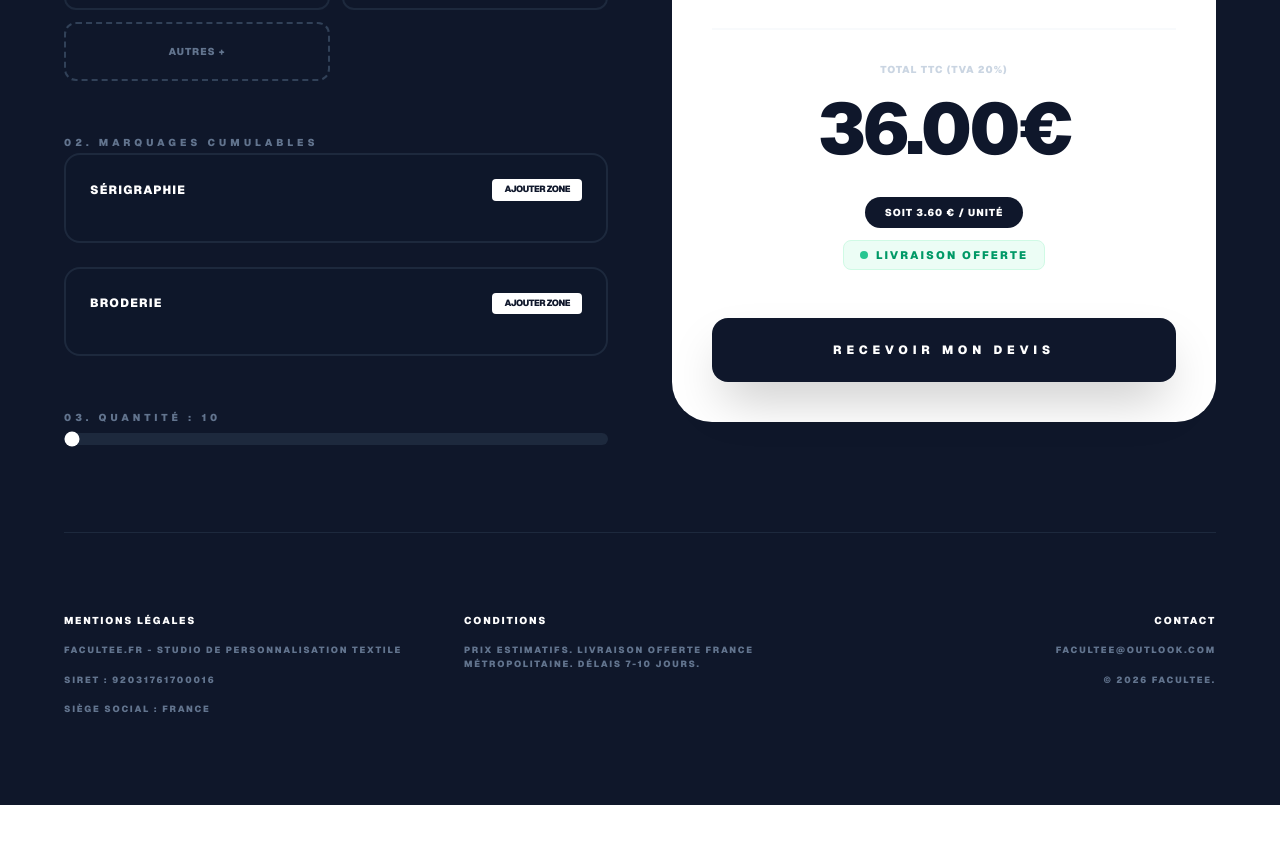
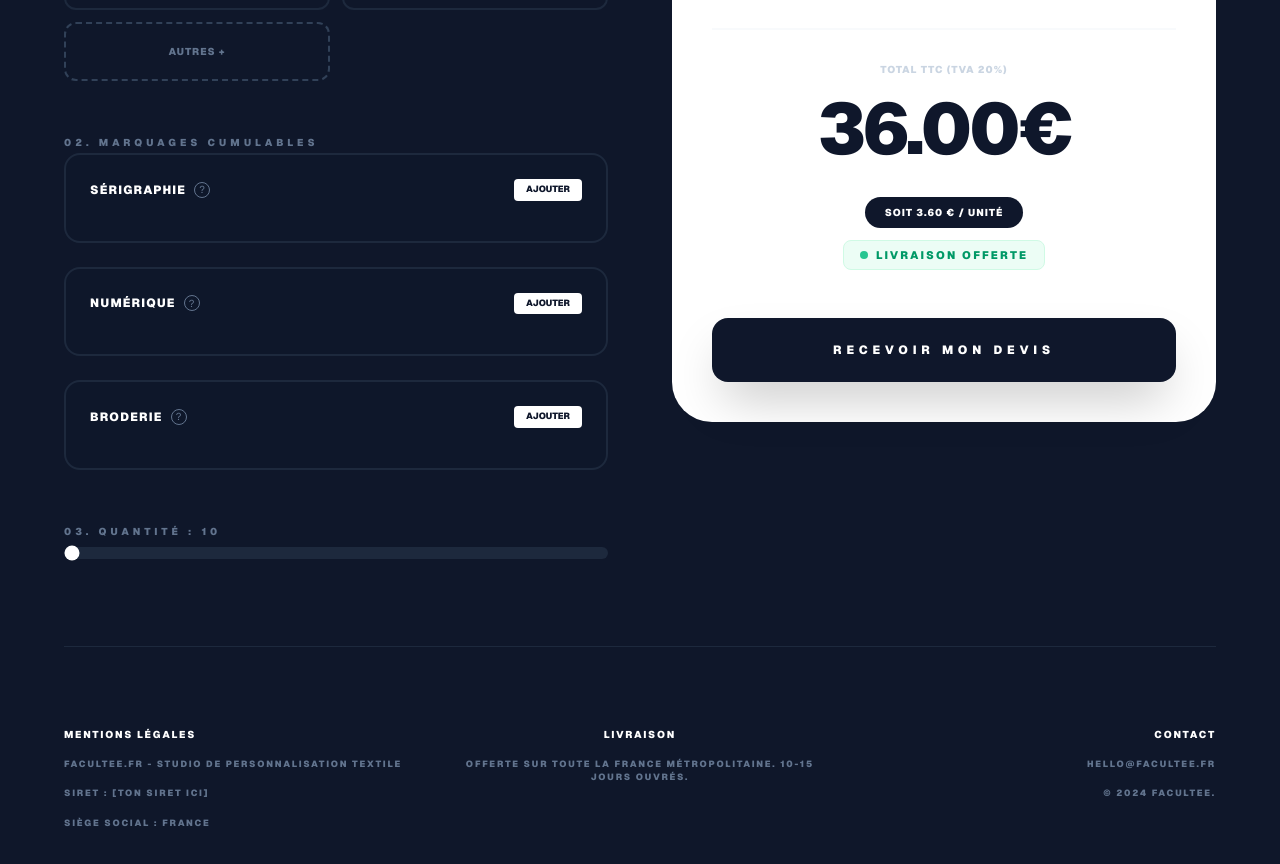
Before and after one commit to appsansnom75/monsitefacultee, a Next.js app: page / in a window 1280 px wide. Shown: the part 296-1160 px from the top of the page. Before the commit the page ends 1101 px from the top, so only its background shows below. Built offline with nearby package versions, Linux system fonts and the light colour scheme.

Commit message:
ajout mention legal

```diff
--- a/src/app/page.tsx
+++ b/src/app/page.tsx
@@ -3,10 +3,10 @@ import React, { useState } from 'react';
 
 // --- DONNÉES DE PRIX (+20%) ---
 const PRODUITS = [
-  { id: 'TSHIRT', nom: 'T-SHIRT UNISEX', prixBase: 3.00 },
+  { id: 'TSHIRT', nom: 'TSHIRT BIO', prixBase: 3.00 },
   { id: 'HOODIE', nom: 'SWEAT À CAPUCHE', prixBase: 8.96 },
   { id: 'SWEAT', nom: 'SWEAT COL ROND', prixBase: 6.60 },
-  { id: 'TOTEBAG', nom: 'TOTE BAG', prixBase: 1.20 },
+  { id: 'TOTEBAG', nom: 'TOTE BAG COTON', prixBase: 1.20 },
 ];
 
 const FORFAITS_SERIGRAPHIE = [
@@ -17,7 +17,7 @@ const FORFAITS_SERIGRAPHIE = [
   { qte: 200, couleurs: [159.60, 201.60, 243.60, 285.60, 327.60, 369.60, 411.60, 453.60] },
 ];
 
-const FORFAITS_TRANSFERT = [
+const FORFAITS_NUMERIQUE = [
   { qte: 10, prix: 56.52 }, { qte: 20, prix: 71.04 }, { qte: 50, prix: 111.00 },
   { qte: 100, prix: 172.80 }, { qte: 200, prix: 303.60 }
 ];
@@ -36,6 +36,7 @@ export default function HomePage() {
   const [produitId, setProduitId] = useState(PRODUITS[0].id);
   const [quantite, setQuantite] = useState(10);
   const [showPopup, setShowPopup] = useState(false);
+  const [infoTooltip, setInfoTooltip] = useState<string | null>(null);
 
   const [seriChoices, setSeriChoices] = useState<{place: string, colors: number}[]>([]);
   const [numChoices, setNumChoices] = useState<string[]>([]);
@@ -46,13 +47,19 @@ export default function HomePage() {
   const getPalier = (arr: any[]) => [...arr].reverse().find(f => quantite >= f.qte) || arr[0];
 
   const totalSerigraphie = seriChoices.reduce((acc, curr) => acc + getPalier(FORFAITS_SERIGRAPHIE).couleurs[curr.colors], 0);
-  const totalNumerique = numChoices.length * getPalier(FORFAITS_TRANSFERT).prix;
+  const totalNumerique = numChoices.length * getPalier(FORFAITS_NUMERIQUE).prix;
   const totalBroderie = broderieChoices.reduce((acc, curr) => acc + getPalier(FORFAITS_BRODERIE).emplacements[curr], 0);
 
   const totalHT = (produit.prixBase * quantite) + totalSerigraphie + totalNumerique + totalBroderie;
   const tva = totalHT * 0.20;
   const totalTTC = totalHT + tva;
   const prixUnitaireTTC = totalTTC / quantite;
+
+  const definitions = {
+    SERI: "Idéal pour les grandes quantités : rendu éclatant, résistant et économique par couleur.",
+    NUM: "Parfait pour les logos multicolores ou photos : impression directe dans la fibre sans limite de couleurs.",
+    BROD: "Le marquage haut de gamme : relief élégant et durabilité exceptionnelle pour un rendu pro."
+  };
 
   return (
     <div className="min-h-screen bg-[#0f172a] text-white p-6 md:p-12 font-sans selection:bg-white selection:text-slate-900">
@@ -63,8 +70,9 @@ export default function HomePage() {
         </header>
 
         <div className="grid md:grid-cols-2 gap-16 items-start">
-          {/* CONFIGURATION */}
+
           <div className="space-y-12">
+            {/* 01 SUPPORT */}
             <div className="space-y-4">
               <label className="text-[10px] uppercase tracking-[0.4em] text-slate-500 font-black">01. SUPPORT TEXTILE</label>
               <div className="grid grid-cols-2 gap-3">
@@ -78,35 +86,70 @@ export default function HomePage() {
               </div>
             </div>
 
+            {/* 02 MARQUAGES */}
             <div className="space-y-6">
               <label className="text-[10px] uppercase tracking-[0.4em] text-slate-500 font-black">02. MARQUAGES CUMULABLES</label>
 
+              {/* TOOLTIP DISPLAY */}
+              {infoTooltip && (
+                <div className="bg-white text-slate-900 p-4 rounded-xl text-[10px] font-black uppercase tracking-widest animate-in slide-in-from-top-2">
+                   💡 {infoTooltip}
+                </div>
+              )}
+
+              {/* SÉRIGRAPHIE */}
               <div className="p-6 rounded-2xl border-2 border-slate-800 bg-slate-900/30">
-                <div className="flex justify-between items-center mb-4 text-white">
-                  <span className="font-black text-xs tracking-widest uppercase">SÉRIGRAPHIE</span>
-                  <button onClick={() => setSeriChoices([...seriChoices, {place: 'COEUR', colors: 0}])} className="bg-white text-slate-900 text-[9px] px-3 py-1 rounded font-black uppercase tracking-tighter">AJOUTER ZONE</button>
+                <div className="flex justify-between items-center mb-4">
+                  <div className="flex items-center gap-2">
+                    <span className="font-black text-xs tracking-widest uppercase">SÉRIGRAPHIE</span>
+                    <button onClick={() => setInfoTooltip(infoTooltip === definitions.SERI ? null : definitions.SERI)} className="w-4 h-4 rounded-full border border-slate-500 text-[10px] flex items-center justify-center text-slate-500 hover:text-white hover:border-white">?</button>
+                  </div>
+                  <button onClick={() => setSeriChoices([...seriChoices, {place: 'COEUR', colors: 0}])} className="bg-white text-slate-900 text-[9px] px-3 py-1 rounded font-black uppercase">AJOUTER</button>
                 </div>
                 {seriChoices.map((s, i) => (
                   <div key={i} className="flex gap-2 mt-2">
-                    <select className="flex-1 bg-slate-950 p-2 rounded text-[10px] font-black border border-slate-800 uppercase text-white" value={s.place} onChange={(e) => {
+                    <select className="flex-1 bg-slate-950 p-2 rounded text-[10px] font-black border border-slate-800 uppercase" value={s.place} onChange={(e) => {
                       const newC = [...seriChoices]; newC[i].place = e.target.value; setSeriChoices(newC);
-                    }}>
-                      {EMPLACEMENTS.map(e => <option key={e} value={e}>{e}</option>)}
-                    </select>
+                    }}>{EMPLACEMENTS.map(e => <option key={e} value={e}>{e}</option>)}</select>
+                    <select className="w-24 bg-slate-950 p-2 rounded text-[10px] font-black border border-slate-800 uppercase" value={s.colors} onChange={(e) => {
+                      const newC = [...seriChoices]; newC[i].colors = Number(e.target.value); setSeriChoices(newC);
+                    }}>{[1,2,3,4,5,6,7,8].map((n, idx) => <option key={idx} value={idx}>{n} COUL.</option>)}</select>
                     <button onClick={() => setSeriChoices(seriChoices.filter((_, idx) => idx !== i))} className="text-red-500 font-black px-2">✕</button>
+                  </div>
+                ))}
+              </div>
+
+              {/* NUMÉRIQUE */}
+              <div className="p-6 rounded-2xl border-2 border-slate-800 bg-slate-900/30">
+                <div className="flex justify-between items-center mb-4">
+                  <div className="flex items-center gap-2">
+                    <span className="font-black text-xs tracking-widest uppercase">NUMÉRIQUE</span>
+                    <button onClick={() => setInfoTooltip(infoTooltip === definitions.NUM ? null : definitions.NUM)} className="w-4 h-4 rounded-full border border-slate-500 text-[10px] flex items-center justify-center text-slate-500 hover:text-white hover:border-white">?</button>
+                  </div>
+                  <button onClick={() => setNumChoices([...numChoices, 'COEUR'])} className="bg-white text-slate-900 text-[9px] px-3 py-1 rounded font-black uppercase">AJOUTER</button>
+                </div>
+                {numChoices.map((n, i) => (
+                  <div key={i} className="flex gap-2 mt-2">
+                    <select className="flex-1 bg-slate-950 p-2 rounded text-[10px] font-black border border-slate-800 uppercase" value={n} onChange={(e) => {
+                      const newC = [...numChoices]; newC[i] = e.target.value; setNumChoices(newC);
+                    }}>{EMPLACEMENTS.map(e => <option key={e} value={e}>{e}</option>)}</select>
+                    <button onClick={() => setNumChoices(numChoices.filter((_, idx) => idx !== i))} className="text-red-500 font-black px-2">✕</button>
                   </div>
                 ))}
               </div>
 
               {/* BRODERIE */}
               <div className="p-6 rounded-2xl border-2 border-slate-800 bg-slate-900/30">
-                <div className="flex justify-between items-center mb-4 text-white">
-                  <span className="font-black text-xs tracking-widest uppercase">BRODERIE</span>
-                  <button onClick={() => setBroderieChoices([...broderieChoices, 0])} className="bg-white text-slate-900 text-[9px] px-3 py-1 rounded font-black uppercase tracking-tighter">AJOUTER ZONE</button>
+                <div className="flex justify-between items-center mb-4">
+                  <div className="flex items-center gap-2">
+                    <span className="font-black text-xs tracking-widest uppercase">BRODERIE</span>
+                    <button onClick={() => setInfoTooltip(infoTooltip === definitions.BROD ? null : definitions.BROD)} className="w-4 h-4 rounded-full border border-slate-500 text-[10px] flex items-center justify-center text-slate-500 hover:text-white hover:border-white">?</button>
+                  </div>
+                  <button onClick={() => setBroderieChoices([...broderieChoices, 0])} className="bg-white text-slate-900 text-[9px] px-3 py-1 rounded font-black uppercase">AJOUTER</button>
                 </div>
                 {broderieChoices.map((b, i) => (
                   <div key={i} className="flex gap-2 mt-2">
-                    <select className="flex-1 bg-slate-950 p-2 rounded text-[10px] font-black border border-slate-800 uppercase text-white" value={b} onChange={(e) => {
+                    <select className="flex-1 bg-slate-950 p-2 rounded text-[10px] font-black border border-slate-800 uppercase" value={b} onChange={(e) => {
                       const newC = [...broderieChoices]; newC[i] = Number(e.target.value); setBroderieChoices(newC);
                     }}>
                       <option value={0}>COEUR</option><option value={1}>CENTRAL</option><option value={2}>DOS</option>
@@ -117,20 +160,22 @@ export default function HomePage() {
               </div>
             </div>
 
+            {/* 03 QUANTITÉ */}
             <div className="space-y-6">
               <label className="text-[10px] uppercase tracking-[0.4em] text-slate-500 font-black">03. QUANTITÉ : {quantite}</label>
               <input type="range" min="10" max="200" step="10" value={quantite} onChange={(e) => setQuantite(Number(e.target.value))} className="w-full h-3 bg-slate-800 appearance-none accent-white cursor-pointer rounded-full" />
             </div>
           </div>
 
-          {/* RÉCAPITULATIF */}
+          {/* RÉCAPITULATIF STICKY */}
           <div className="bg-white text-slate-900 p-10 rounded-[2.5rem] shadow-3xl sticky top-12 border-t-[12px] border-slate-50">
             <h2 className="font-black uppercase text-[10px] tracking-[0.5em] text-slate-300 mb-10 text-center">VOTRE ESTIMATION HT</h2>
 
             <div className="space-y-4 mb-12">
                <div className="flex justify-between text-[11px] font-black uppercase"><span className="text-slate-400">{produit.nom} (x{quantite})</span><span>{(produit.prixBase * quantite).toFixed(2)} €</span></div>
-               {totalSerigraphie > 0 && <div className="flex justify-between text-[11px] font-black uppercase"><span className="text-slate-400">SÉRIGRAPHIE</span><span>{totalSerigraphie.toFixed(2)} €</span></div>}
-               {totalBroderie > 0 && <div className="flex justify-between text-[11px] font-black uppercase"><span className="text-slate-400">BRODERIE</span><span>{totalBroderie.toFixed(2)} €</span></div>}
+               {totalSerigraphie > 0 && <div className="flex justify-between text-[11px] font-black uppercase"><span className="text-slate-400">TOTAL SÉRIGRAPHIE</span><span>{totalSerigraphie.toFixed(2)} €</span></div>}
+               {totalNumerique > 0 && <div className="flex justify-between text-[11px] font-black uppercase"><span className="text-slate-400">TOTAL NUMÉRIQUE</span><span>{totalNumerique.toFixed(2)} €</span></div>}
+               {totalBroderie > 0 && <div className="flex justify-between text-[11px] font-black uppercase"><span className="text-slate-400">TOTAL BRODERIE</span><span>{totalBroderie.toFixed(2)} €</span></div>}
             </div>
 
             <div className="text-center space-y-4 border-t-2 border-slate-50 pt-8">
@@ -153,38 +198,38 @@ export default function HomePage() {
         </div>
       </div>
 
-      {/* FOOTER LÉGAL */}
+      {/* FOOTER */}
       <footer className="max-w-6xl mx-auto border-t border-slate-800 pt-20 pb-10">
         <div className="grid md:grid-cols-3 gap-12 text-[9px] font-black uppercase tracking-[0.2em] text-slate-500">
           <div className="space-y-4 text-left">
             <p className="text-white text-[10px]">MENTIONS LÉGALES</p>
             <p>FACULTEE.FR - STUDIO DE PERSONNALISATION TEXTILE</p>
-            <p>SIRET : 92031761700016 </p>
+            <p>SIRET : [TON SIRET ICI]</p>
             <p>SIÈGE SOCIAL : FRANCE</p>
           </div>
-          <div className="space-y-4">
-            <p className="text-white text-[10px]">CONDITIONS</p>
-            <p>PRIX ESTIMATIFS. LIVRAISON OFFERTE FRANCE MÉTROPOLITAINE. DÉLAIS 7-10 JOURS.</p>
+          <div className="space-y-4 text-center">
+            <p className="text-white text-[10px]">LIVRAISON</p>
+            <p>OFFERTE SUR TOUTE LA FRANCE MÉTROPOLITAINE. 10-15 JOURS OUVRÉS.</p>
           </div>
           <div className="space-y-4 md:text-right">
             <p className="text-white text-[10px]">CONTACT</p>
-            <p>facultee@outlook.com</p>
-            <p>© 2026 FACULTEE.</p>
+            <p>HELLO@FACULTEE.FR</p>
+            <p>© 2024 FACULTEE.</p>
           </div>
         </div>
       </footer>
 
-      {/* POPUP */}
+      {/* MODAL CONTACT */}
       {showPopup && (
-        <div className="fixed inset-0 z-[100] flex items-center justify-center p-4 animate-in fade-in duration-200">
+        <div className="fixed inset-0 z-[100] flex items-center justify-center p-4">
           <div className="absolute inset-0 bg-slate-950/90 backdrop-blur-sm" onClick={() => setShowPopup(false)}></div>
-          <div className="bg-white text-slate-900 w-full max-w-lg p-12 rounded-[3rem] relative z-10 shadow-2xl border-t-[10px] border-slate-900">
+          <div className="bg-white text-slate-900 w-full max-w-lg p-12 rounded-[3rem] relative z-10 shadow-2xl border-t-[10px] border-slate-900 animate-in zoom-in duration-200">
             <h3 className="text-4xl font-black uppercase tracking-tighter mb-4 leading-none">VOTRE PROJET.</h3>
-            <p className="text-[10px] font-black text-slate-400 uppercase tracking-widest mb-10">Laissez vos coordonnées pour le devis officiel.</p>
+            <p className="text-[10px] font-black text-slate-400 uppercase tracking-widest mb-10">On vous rappelle pour valider les détails.</p>
             <div className="space-y-4">
               <input type="text" placeholder="MAIL OU TÉLÉPHONE" className="w-full border-2 border-slate-100 p-6 rounded-2xl font-black uppercase text-xs outline-none focus:border-slate-900 transition-all" />
-              <textarea placeholder="VOTRE PROJET (VÊTEMENTS, COULEURS...)" rows={3} className="w-full border-2 border-slate-100 p-6 rounded-2xl font-black uppercase text-xs outline-none focus:border-slate-900 transition-all" />
-              <button className="w-full bg-slate-900 text-white py-6 rounded-2xl font-black uppercase text-xs tracking-[0.3em] hover:invert transition-all">ENVOYER</button>
+              <textarea placeholder="VOTRE PROJET EN QUELQUES MOTS..." rows={3} className="w-full border-2 border-slate-100 p-6 rounded-2xl font-black uppercase text-xs outline-none focus:border-slate-900 transition-all" />
+              <button className="w-full bg-slate-900 text-white py-6 rounded-2xl font-black uppercase text-xs tracking-[0.3em] hover:invert transition-all">ENVOYER LA DEMANDE</button>
             </div>
             <button onClick={() => setShowPopup(false)} className="absolute top-8 right-10 font-black text-slate-200 hover:text-slate-900 transition-all uppercase text-[9px] tracking-widest">FERMER</button>
           </div>
```
